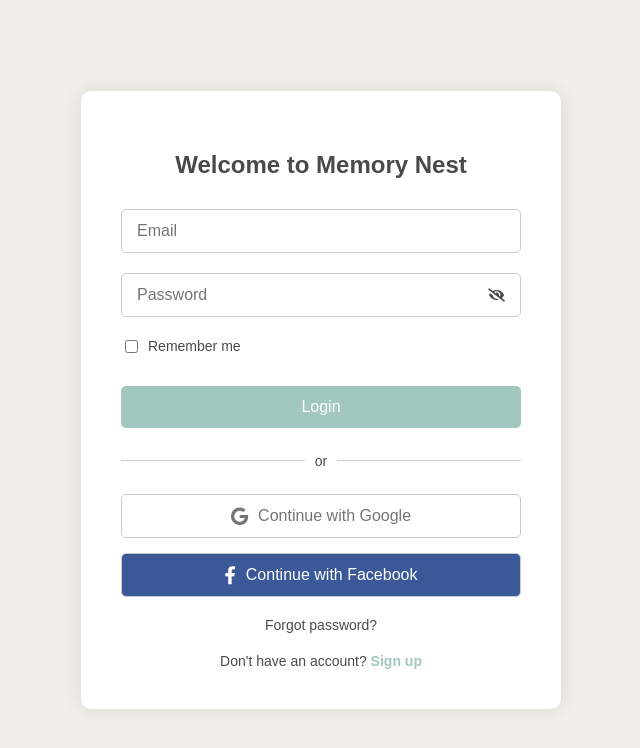
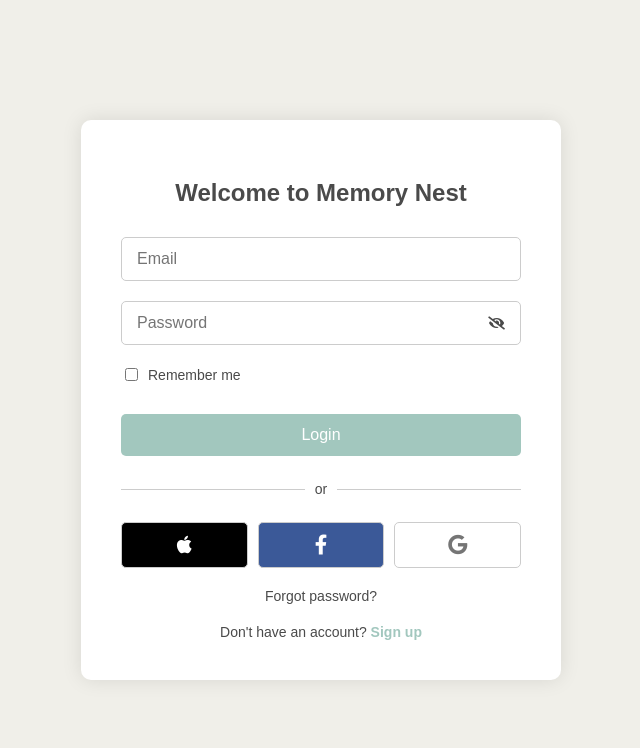
Before and after one commit to mlespinoza1/Memory-AI-Scrapbook, a Flask app: page /login in a window 1280 px wide. Shown: the top 748 px of the page, without its empty margins (319-959 px from the left). Run offline with Flask 3, Linux system fonts and the light colour scheme.

Commit message:
Agent step completed: Update social login buttons to include Apple, Facebook, and Google in a single row

```diff
--- a/static/css/style.css
+++ b/static/css/style.css
@@ -91,26 +91,35 @@ h2 {
 /* Social login buttons */
 .social-buttons {
     display: flex;
-    flex-direction: column;
-    gap: 15px;
+    justify-content: space-between;
+    gap: 10px;
     margin-top: 20px;
 }
 
 .social-login {
+    flex: 1;
     display: flex;
     align-items: center;
     justify-content: center;
     padding: 12px;
     border: 1px solid #ccc;
     border-radius: 5px;
-    font-size: 16px;
+    font-size: 20px;
     cursor: pointer;
     transition: background-color 0.3s;
 }
 
 .social-login i {
-    margin-right: 10px;
-    font-size: 18px;
+    margin: 0;
+}
+
+.apple-login {
+    background-color: #000;
+    color: #fff;
+}
+
+.apple-login:hover {
+    background-color: #333;
 }
 
 .google-login {
--- a/templates/login.html
+++ b/templates/login.html
@@ -39,11 +39,14 @@
             <span>or</span>
         </div>
         <div class="social-buttons">
-            <button class="social-login google-login">
-                <i class="fab fa-google"></i> Continue with Google
+            <button class="social-login apple-login">
+                <i class="fab fa-apple"></i>
             </button>
             <button class="social-login facebook-login">
-                <i class="fab fa-facebook-f"></i> Continue with Facebook
+                <i class="fab fa-facebook-f"></i>
+            </button>
+            <button class="social-login google-login">
+                <i class="fab fa-google"></i>
             </button>
         </div>
         <a href="#" class="forgot-password">Forgot password?</a>
```
